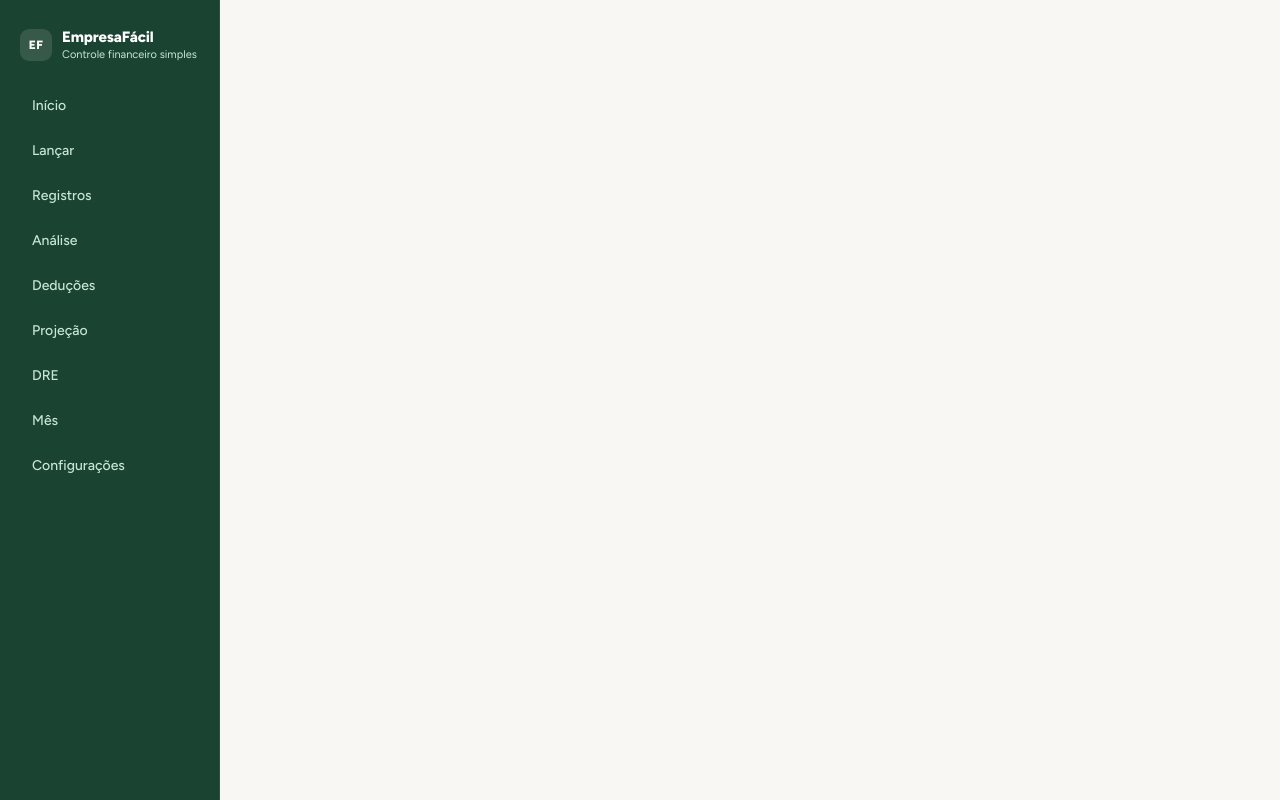
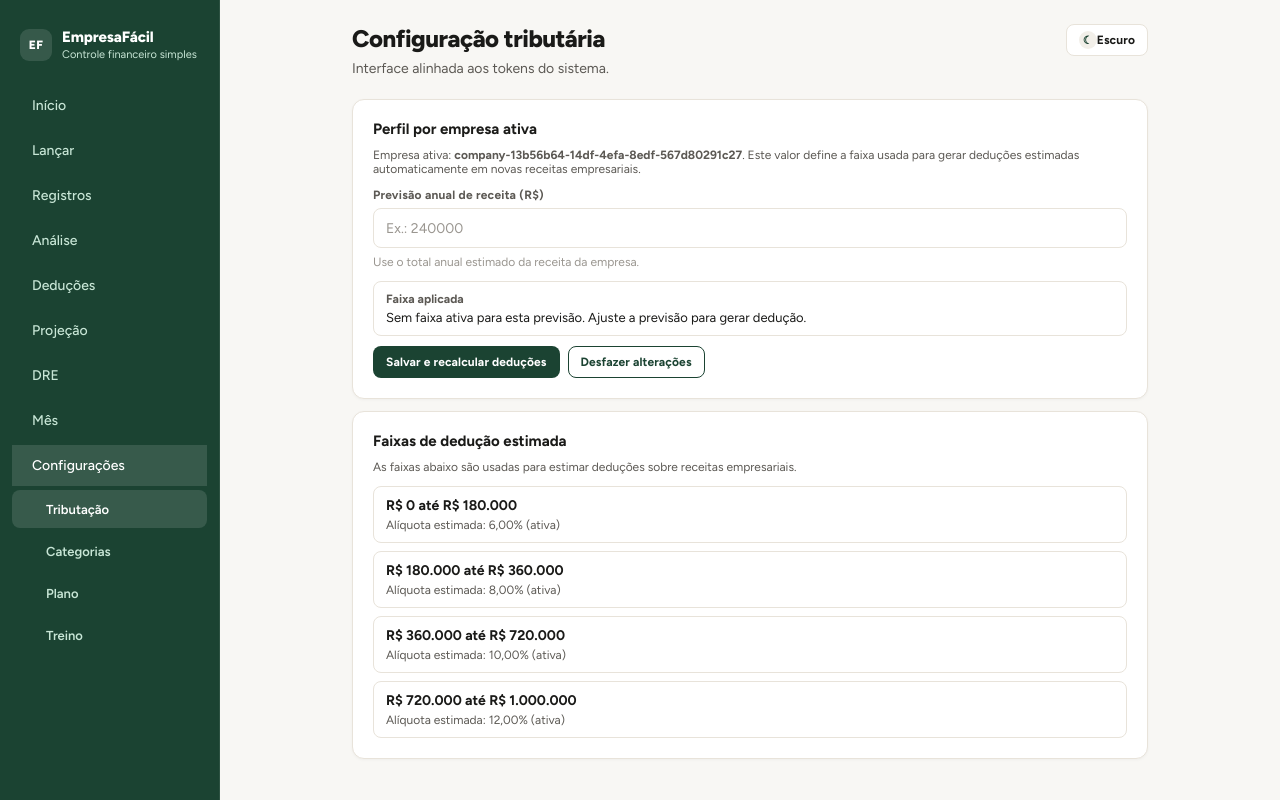
Before and after one commit to gersonvan/empresa-facil, a React (Vite) app: page /tax-profile in a window 1280 px wide. Built offline with nearby package versions, Linux system fonts and the light colour scheme.

Commit message:
feat: add tax profile settings and deduction recalculation

```diff
--- a/src/components/NavBar.tsx
+++ b/src/components/NavBar.tsx
@@ -14,6 +14,7 @@ const navItems = [
 ]
 
 const settingsItems = [
+  { path: '/tax-profile', label: 'Tributação' },
   { path: '/categories', label: 'Categorias' },
   { path: '/chart-of-accounts', label: 'Plano' },
   { path: '/training', label: 'Treino' },
--- a/src/launchStore.ts
+++ b/src/launchStore.ts
@@ -316,3 +316,35 @@ export function listLaunchLines({ companyId, month }: { companyId: string; month
       })
     )
 }
+
+export function recomputeAutomaticDeductions(filters: { companyId?: string } = {}) {
+  const { companyId } = filters
+  const current = readEntries()
+
+  const scopedEntries = companyId
+    ? current.filter((entry) => entry.companyId === companyId)
+    : current
+
+  const keepEntries = current.filter((entry) => {
+    if (entry.sourceType !== TAX_ESTIMATION_SOURCE_TYPE) {
+      return true
+    }
+
+    if (!companyId) {
+      return false
+    }
+
+    return entry.companyId !== companyId
+  })
+
+  const revenues = scopedEntries.filter(
+    (entry) => entry.sourceType !== TAX_ESTIMATION_SOURCE_TYPE && isCompanyRevenue(entry)
+  )
+
+  let next = keepEntries
+  for (const revenueEntry of revenues) {
+    next = applyAutoEstimation(next, revenueEntry)
+  }
+
+  writeEntries(next)
+}
--- a/src/router.tsx
+++ b/src/router.tsx
@@ -10,6 +10,7 @@ import ChartOfAccounts from './screens/ChartOfAccounts'
 import CategoryInsights from './screens/CategoryInsights'
 import CashFlowProjection from './screens/CashFlowProjection'
 import DeductionReview from './screens/DeductionReview'
+import TaxProfileSettings from './screens/TaxProfileSettings'
 
 export default function AppRouter() {
   return (
@@ -19,6 +20,7 @@ export default function AppRouter() {
       <Route path="/launch" element={<Launch />} />
       <Route path="/dre" element={<DRE />} />
       <Route path="/records" element={<Records />} />
+      <Route path="/tax-profile" element={<TaxProfileSettings />} />
       <Route path="/categories" element={<Categories />} />
       <Route path="/chart-of-accounts" element={<ChartOfAccounts />} />
       <Route path="/category-insights" element={<CategoryInsights />} />
--- /dev/null
+++ b/src/screens/TaxProfileSettings.module.css
@@ -0,0 +1,81 @@
+.formCard {
+  margin-bottom: 12px;
+}
+
+.sectionTitle {
+  margin: 0 0 10px;
+  font-size: 15px;
+  font-weight: 700;
+  color: var(--color-text-primary);
+}
+
+.helper {
+  margin: 0 0 12px;
+  font-size: 12px;
+  color: var(--color-text-secondary);
+}
+
+.message {
+  margin: 0 0 10px;
+  font-size: 12px;
+  color: var(--color-text-secondary);
+  font-weight: 700;
+}
+
+.formGrid {
+  display: grid;
+  gap: 10px;
+}
+
+.previewCard {
+  border: 1px solid var(--color-border);
+  border-radius: var(--radius-button);
+  padding: 10px 12px;
+  background: var(--color-surface);
+}
+
+.previewTitle {
+  margin: 0 0 4px;
+  font-size: 12px;
+  font-weight: 700;
+  color: var(--color-text-secondary);
+}
+
+.previewText {
+  margin: 0;
+  font-size: 13px;
+  color: var(--color-text-primary);
+}
+
+.formActions {
+  display: flex;
+  flex-wrap: wrap;
+  gap: 8px;
+}
+
+.list {
+  margin: 0;
+  padding: 0;
+  list-style: none;
+  display: grid;
+  gap: 8px;
+}
+
+.row {
+  border: 1px solid var(--color-border);
+  border-radius: var(--radius-button);
+  padding: 10px 12px;
+}
+
+.rowTitle {
+  margin: 0;
+  font-size: 14px;
+  font-weight: 700;
+  color: var(--color-text-primary);
+}
+
+.rowMeta {
+  margin: 4px 0 0;
+  font-size: 12px;
+  color: var(--color-text-secondary);
+}
--- /dev/null
+++ b/src/screens/TaxProfileSettings.tsx
@@ -0,0 +1,132 @@
+import { useMemo, useState } from 'react'
+import ScreenContainer from '../components/ScreenContainer'
+import { Button, Card, Input } from '../components/ui'
+import { listDeductionBrackets, matchDeductionBracket } from '../deductionBracketStore'
+import { recomputeAutomaticDeductions } from '../launchStore'
+import { getMonthContext } from './financialOverview'
+import { getTaxProfile, upsertTaxProfile } from '../taxProfileStore'
+import styles from './TaxProfileSettings.module.css'
+
+function formatCurrency(value: number) {
+  return new Intl.NumberFormat('pt-BR', {
+    style: 'currency',
+    currency: 'BRL',
+    maximumFractionDigits: 0,
+  }).format(value)
+}
+
+function toForecastInput(value: number) {
+  if (!Number.isFinite(value) || value <= 0) {
+    return ''
+  }
+
+  return String(Math.round(value))
+}
+
+export default function TaxProfileSettings() {
+  const monthContext = getMonthContext()
+  const [refreshToken, setRefreshToken] = useState(0)
+  const [message, setMessage] = useState('')
+
+  const profile = useMemo(() => getTaxProfile(monthContext.companyId), [monthContext.companyId, refreshToken])
+  const [annualRevenueForecast, setAnnualRevenueForecast] = useState(() =>
+    toForecastInput(profile?.annualRevenueForecast ?? 0)
+  )
+
+  const parsedForecast = Number(annualRevenueForecast)
+  const hasValidForecast = Number.isFinite(parsedForecast) && parsedForecast > 0
+
+  const matchedBracket = hasValidForecast ? matchDeductionBracket(parsedForecast) : null
+  const brackets = useMemo(() => listDeductionBrackets(), [refreshToken])
+
+  function saveProfile(event: React.FormEvent<HTMLFormElement>) {
+    event.preventDefault()
+
+    if (!hasValidForecast) {
+      setMessage('Informe uma previsão anual maior que zero para ativar deduções automáticas.')
+      return
+    }
+
+    try {
+      upsertTaxProfile({
+        companyId: monthContext.companyId,
+        annualRevenueForecast: parsedForecast,
+      })
+      recomputeAutomaticDeductions({ companyId: monthContext.companyId })
+      setRefreshToken((current) => current + 1)
+      setMessage('Perfil tributário salvo. Deduções automáticas recalculadas para receitas já lançadas.')
+    } catch (error) {
+      setMessage(error instanceof Error ? error.message : 'Não foi possível salvar o perfil tributário.')
+    }
+  }
+
+  function resetToCurrentProfile() {
+    setAnnualRevenueForecast(toForecastInput(profile?.annualRevenueForecast ?? 0))
+    setMessage('')
+  }
+
+  return (
+    <ScreenContainer title="Configuração tributária">
+      <Card className={styles.formCard}>
+        <h2 className={styles.sectionTitle}>Perfil por empresa ativa</h2>
+        <p className={styles.helper}>
+          Empresa ativa: <strong>{monthContext.companyId}</strong>. Este valor define a faixa usada para gerar deduções
+          estimadas automaticamente em novas receitas empresariais.
+        </p>
+
+        {message ? <p className={styles.message}>{message}</p> : null}
+
+        <form className={styles.formGrid} onSubmit={saveProfile}>
+          <Input
+            label="Previsão anual de receita (R$)"
+            inputMode="numeric"
+            placeholder="Ex.: 240000"
+            value={annualRevenueForecast}
+            onChange={(event) => setAnnualRevenueForecast(event.target.value.replace(/\D/g, ''))}
+            helperText="Use o total anual estimado da receita da empresa."
+          />
+
+          <div className={styles.previewCard}>
+            <p className={styles.previewTitle}>Faixa aplicada</p>
+            {matchedBracket ? (
+              <p className={styles.previewText}>
+                De {formatCurrency(matchedBracket.minAnnualRevenue)} até {formatCurrency(matchedBracket.maxAnnualRevenue)}
+                {' · '}
+                <strong>{matchedBracket.estimatedDeductionRate.toFixed(2).replace('.', ',')}%</strong>
+              </p>
+            ) : (
+              <p className={styles.previewText}>Sem faixa ativa para esta previsão. Ajuste a previsão para gerar dedução.</p>
+            )}
+          </div>
+
+          <div className={styles.formActions}>
+            <Button size="sm" type="submit">
+              Salvar e recalcular deduções
+            </Button>
+            <Button size="sm" variant="outline" onClick={resetToCurrentProfile}>
+              Desfazer alterações
+            </Button>
+          </div>
+        </form>
+      </Card>
+
+      <Card>
+        <h2 className={styles.sectionTitle}>Faixas de dedução estimada</h2>
+        <p className={styles.helper}>As faixas abaixo são usadas para estimar deduções sobre receitas empresariais.</p>
+        <ul className={styles.list}>
+          {brackets.map((bracket) => (
+            <li key={bracket.id} className={styles.row}>
+              <p className={styles.rowTitle}>
+                {formatCurrency(bracket.minAnnualRevenue)} até {formatCurrency(bracket.maxAnnualRevenue)}
+              </p>
+              <p className={styles.rowMeta}>
+                Alíquota estimada: {bracket.estimatedDeductionRate.toFixed(2).replace('.', ',')}%{' '}
+                {bracket.isActive ? '(ativa)' : '(inativa)'}
+              </p>
+            </li>
+          ))}
+        </ul>
+      </Card>
+    </ScreenContainer>
+  )
+}
```
